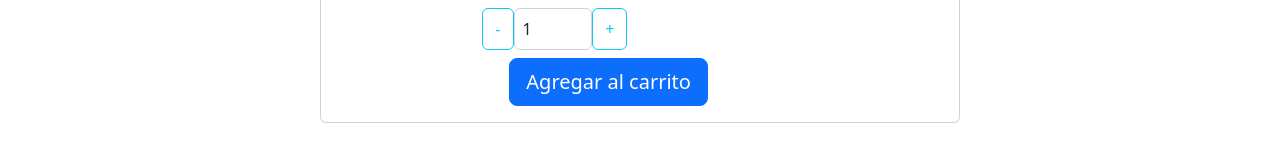
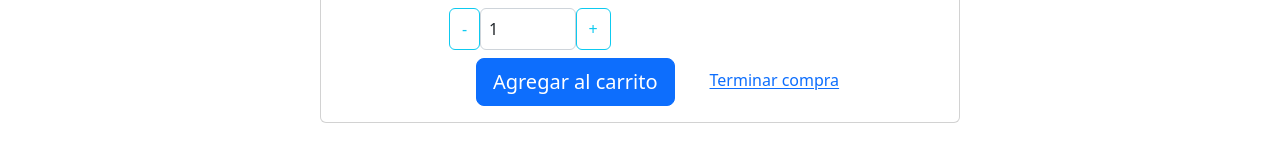
Before and after one commit to tamiisoledad/marveleros-benitez, a React (Create React App) app: page /detail/1 in a window 1280 px wide. Shown: the part 429-589 px from the top of the page. Built offline with nearby package versions, Linux system fonts and the light colour scheme.

Commit message:
cart component

```diff
--- a/src/App.js
+++ b/src/App.js
@@ -1,5 +1,6 @@
 import { Routes } from "react-router-dom";
 import { BrowserRouter, Route } from "react-router-dom";
+import Cart from "./components/Cart";
 import ItemDetailContainer from "./components/ItemDetailContainer";
 import ItemListContainer from "./components/ItemListContainer";
 
@@ -8,6 +9,7 @@
     <BrowserRouter>
       <Routes>
         <Route exact path="/" element={<ItemListContainer/>} />
+        <Route exact path="/cart" element={<Cart/>} />
         <Route path="/category/:id" element={<ItemListContainer/>} />
         <Route path="/detail/:id" element={<ItemDetailContainer/>} />
       </Routes>
--- /dev/null
+++ b/src/components/Cart.js
@@ -0,0 +1,11 @@
+import React from 'react';
+
+const Cart = () => {
+  return (
+    <>
+
+    </>
+  )
+}
+
+export default Cart;
--- a/src/components/ItemCount.js
+++ b/src/components/ItemCount.js
@@ -2,6 +2,7 @@
 import 'bootstrap/dist/css/bootstrap.min.css';
 import { Button, Form } from 'react-bootstrap';
 import '../styles/ItemCount.css'
+import { Link } from 'react-router-dom';
 
 const ItemCount = ({ initial, stock}) => {
   const [count, setCount] = useState(initial);
@@ -37,6 +38,7 @@
         >
           Agregar al carrito
       </Button>
+      <Link to='/cart'>Terminar compra</Link>
     </>
   );
 };
```
